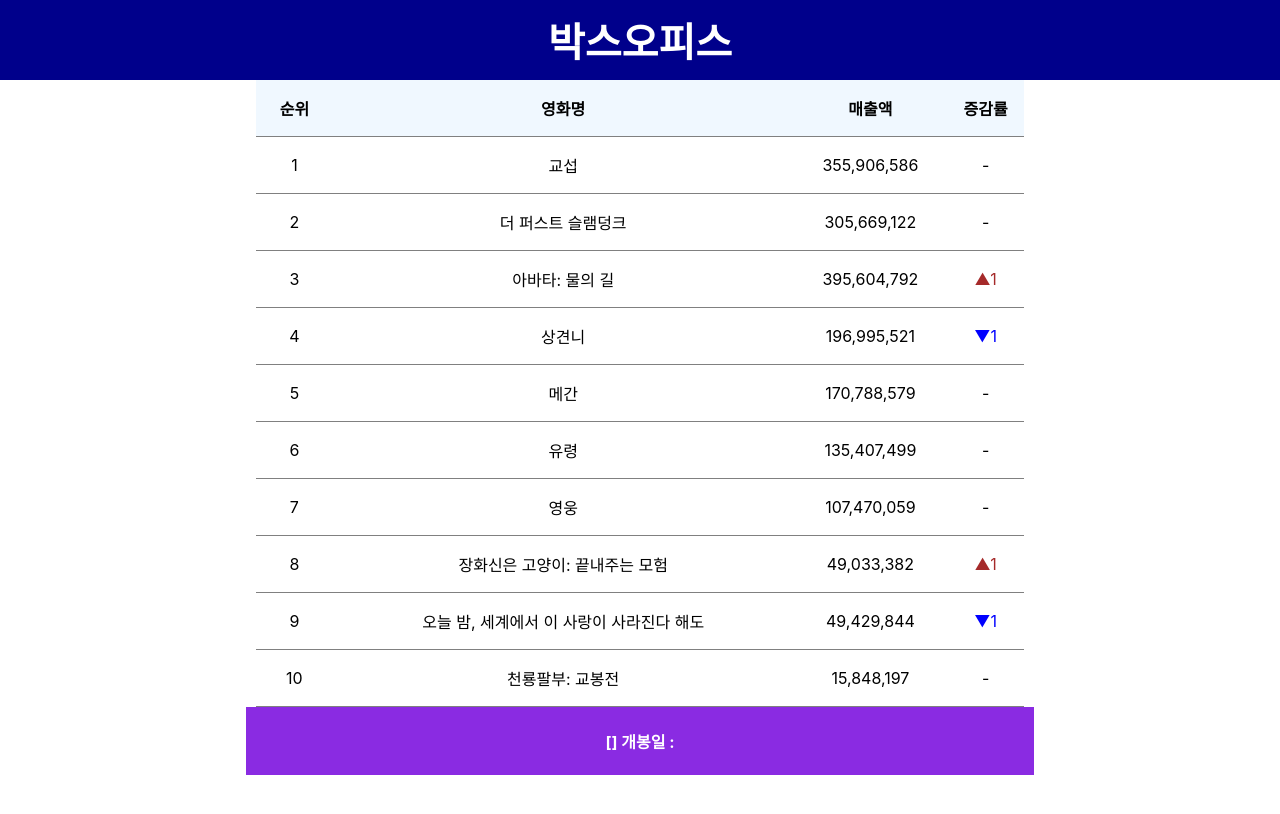
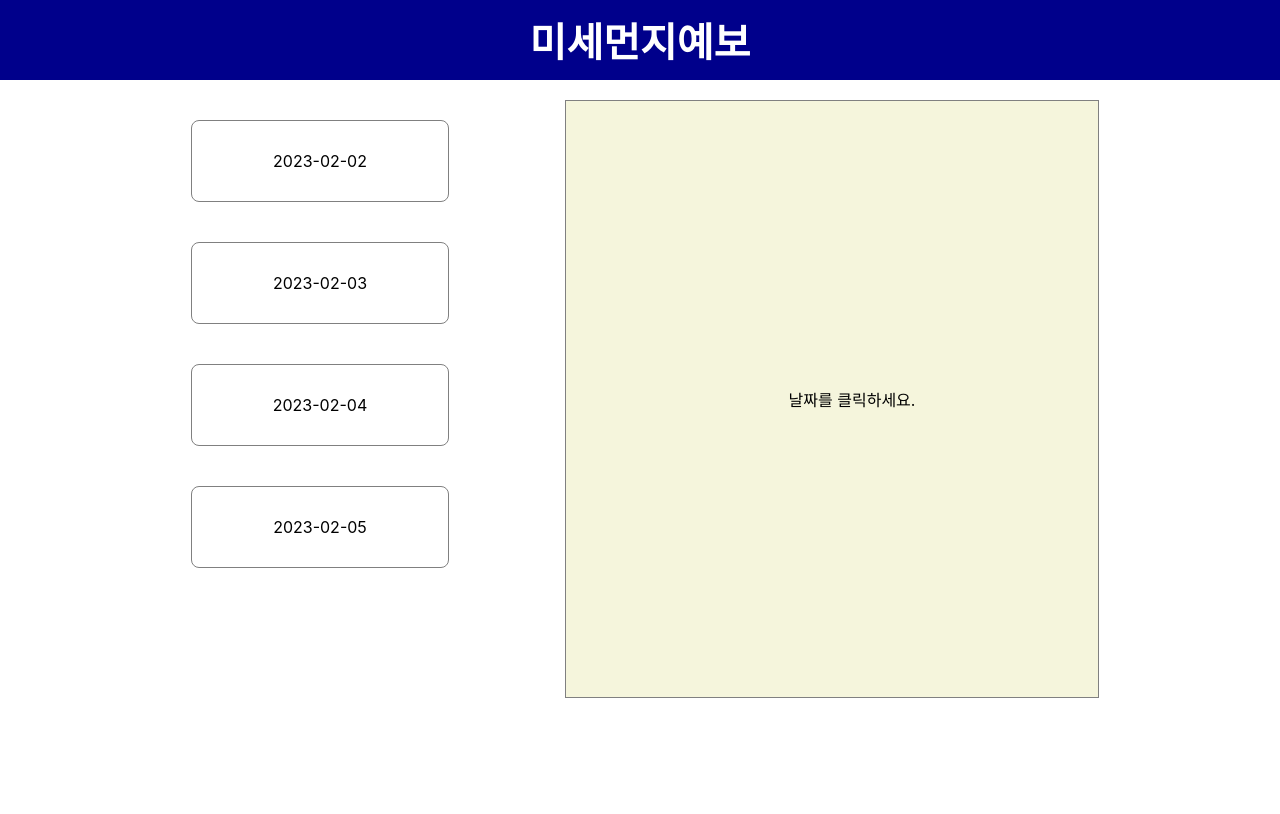
Before and after one commit to KimSangWook57/lecreact, a React (Create React App) app: page / in a window 1280 px wide. Shown: the top 814 px of the page. Built offline with nearby package versions, Linux system fonts and the light colour scheme.

Commit message:
미세먼지예보

```diff
--- /dev/null
+++ b/src/04/Frcst.css
@@ -0,0 +1,89 @@
+@keyframes blink-effect {
+    50% {
+      opacity: 0;
+    }
+  }
+
+.header {
+    /* 기본적으로 중간에 정렬 */
+    display: flex;           /* 디폴트 - row */
+    justify-content: center; /* 디폴트 = 가로축정렬 */
+    align-items: center;     /* 디폴트 - 세로축정렬 */
+    /* 가로와 세로 길이 조정 */
+    width: 100vw;
+    height: 10vh;
+    /* 추가사항 */
+    background-color: darkblue;
+    color: white;
+}
+
+h1 {
+    font-size: 5vh; /* 같이 줄어들도록 설정. */
+}
+
+.main {
+    display: flex;
+    justify-content: center;
+    align-items: top;
+    width: 100vw;
+    height: 90vh;
+
+}
+
+.mainbox1, .mainbox2 {
+    margin-top: 20px;
+    display: flex;
+}
+
+.mainbox1 {
+    width: 30vw;
+    height: 90vh;
+    flex-direction: column;
+    justify-content: top;
+    align-items: center;
+}
+
+.mainbox2 {
+    width: 50vw;
+    height: 90vh;
+    justify-content: center;
+    align-items: top;
+}
+
+.dtdiv1 {
+    display: flex;
+    justify-content: center;
+    align-items: center;
+    width: 20vw;
+    height: 10vh;
+    border: 1px solid gray;
+    border-radius: 8px;
+    margin: 20px;
+}
+
+.dtdiv1:hover, .dtdiv1:active {
+    background-color: gray;
+    color: red;
+    font-size: 20px;
+}
+
+.detail {
+    width: 80%;
+    height: 80%;
+    display: flex;
+    justify-content: center;
+    align-items: center;
+    border: 1px solid gray;
+    background-color: beige;
+    padding: 10px;
+}
+
+.detail > ul {
+    list-style-type: none;
+}
+
+.lired {
+    color: white;
+    background-color: red;
+    animation: blink-effect 1s step-end infinite;
+}
--- /dev/null
+++ b/src/04/Frcst.js
@@ -0,0 +1,100 @@
+import './Frcst.css';
+import { useState } from 'react';
+
+const Frcst = () => {
+    /* 공공데이터포털 : 한국환경공단_에어코리아_대기오염정보
+    frcstOneCn : 첫째날예보
+    frcstTwoCn : 둘째날예보
+    frcstThreeCn : 셋째날예보
+    frcstFourCn : 넷째날예보
+
+    frcstOneDt : 첫째날예보일시
+    frcstTwoDt : 둘째날예보일시
+    frcstThreeDt : 셋째날예보일시
+    frcstFourDt : 넷째날예보일시
+    */
+
+    // const [변수명, set함수명] = useState(초기값);
+    const [info, setInfo] = useState("날짜를 클릭하세요.");
+
+    const items = [
+        {
+        "frcstFourDt":"2023-02-05",
+        "frcstThreeDt":"2023-02-04",
+        "frcstTwoCn":"서울 : 낮음, 인천 : 낮음, 경기북부 : 낮음, 경기남부 : 낮음, 강원영서 : 낮음, 강원영동 : 낮음, 대전 : 낮음, 세종 : 낮음, 충남 : 낮음, 충북 : 낮음, 광주 : 낮음, 전북 : 낮음, 전남 : 낮음, 부산 : 낮음, 대구 : 낮음, 울산 : 낮음, 경북 : 낮음, 경남 : 낮음, 제주 : 낮음, 신뢰도 : 보통",
+        "gwthcnd":"2월 4일~5일은 중서부지역을 중심으로 국외 미세먼지가 유입되는 가운데 대기 정체로 축적되어 4일 인천· 경기남부·충남, 5일 인천·경기남부·충북·충남에서 미세먼지 농도가 '높음'일 것으로 예상됩니다.",
+        "frcstTwoDt":"2023-02-03",
+        "frcstFourCn":"서울 : 낮음, 인천 : 높음, 경기북부 : 낮음, 경기남부 : 높음, 강원영서 : 낮음, 강원영동 : 낮음, 대전 : 낮음, 세종 : 낮음, 충남 : 높음, 충북 : 높음, 광주 : 낮음, 전북 : 낮음, 전남 : 낮음, 부산 : 낮음, 대구 : 낮음, 울산 : 낮음, 경북 : 낮음, 경남 : 낮음, 제주 : 낮음, 신뢰도 : 보통",
+        "frcstThreeCn":"서울 : 낮음, 인천 : 높음, 경기북부 : 낮음, 경기남부 : 높음, 강원영서 : 낮음, 강원영동 : 낮음, 대전 : 낮음, 세종 : 낮음, 충남 : 높음, 충북 : 낮음, 광주 : 낮음, 전북 : 낮음, 전남 : 낮음, 부산 : 낮음, 대구 : 낮음, 울산 : 낮음, 경북 : 낮음, 경남 : 낮음, 제주 : 낮음, 신뢰도 : 보통",
+        "frcstOneDt":"2023-02-02",
+        "frcstOneCn":"서울 : 낮음, 인천 : 낮음, 경기북부 : 낮음, 경기남부 : 낮음, 강원영서 : 낮음, 강원영동 : 낮음, 대전 : 낮음, 세종 : 낮음, 충남 : 낮음, 충북 : 낮음, 광주 : 낮음, 전북 : 낮음, 전남 : 낮음, 부산 : 낮음, 대구 : 낮음, 울산 : 낮음, 경북 : 낮음, 경남 : 낮음, 제주 : 낮음, 신뢰도 : 높음",
+        "presnatnDt":"2023-01-30"
+        }
+        ]
+
+    let item = items[0]
+    // console.log(item);    // 오브젝트가 안에 들어간다.
+
+    const showInfo = (seldt) => {
+        // console.log(seldt);
+
+        let infoArray = [];
+
+        switch (seldt) {
+            case 1: infoArray = item.frcstOneCn.split(','); break;
+            case 2: infoArray = item.frcstTwoCn.split(','); break;
+            case 3: infoArray = item.frcstThreeCn.split(','); break;
+            case 4: infoArray = item.frcstFourCn.split(','); break;
+        }
+
+        // li 태그를 붙여주고, 키값을 백틱을 사용해서 붙여 주었다.
+        // case1
+        // infoArray = infoArray.map((i) => <li key={i + '-' + seldt}>{i}</li>
+        // case2
+        // 중괄호로 감싸주어야 자바스크립트 문법인 백틱을 사용할 수 있다.
+        // infoArray = infoArray.map((i) => <li key={`${i}-${seldt}`} className="lired">{i}</li>)
+        // case3
+        // 삼항연산자와 includes를 사용하여 높음에만 빨간색을 달아 준다.
+        // case1. 전체 부분에 빨강 적용.
+        // i.includes('높음') ?
+        // <li key={`${i}-${seldt}`} style={{color:'red'}}>{i}</li> :
+        // <li key={`${i}-${seldt}`} >{i}</li>
+        infoArray = infoArray.map((i) =>
+            <li key={`${i}-${seldt}`}>
+                <span>{i.split(':')[0]}</span>
+                {
+                i.includes('높음') ?
+                <span className="lired">{i.split(':')[1]}</span>
+                :
+                <span>{i.split(':')[1]}</span>
+                }
+            </li>
+        )
+        console.log(infoArray)
+        setInfo(infoArray);
+    }
+
+    return (
+         <>
+            <div className="header">
+                <h1>미세먼지예보</h1>
+            </div>
+            <div className="main">
+                <div className="mainbox1">
+                    <div className="dtdiv1" onClick={() => showInfo(1)}>{item.frcstOneDt}</div>
+                    <div className="dtdiv1" onClick={() => showInfo(2)}>{item.frcstTwoDt}</div>
+                    <div className="dtdiv1" onClick={() => showInfo(3)}>{item.frcstThreeDt}</div>
+                    <div className="dtdiv1" onClick={() => showInfo(4)}>{item.frcstFourDt}</div>
+                </div>
+                <div className="mainbox2">
+                    <div className="detail">
+                        <ul>{info}</ul>
+                    </div>
+
+                </div>
+            </div>
+         </>
+    ) ;
+}
+
+export default Frcst ;
--- a/src/App.js
+++ b/src/App.js
@@ -1,5 +1,6 @@
 import './App.css'; // css
-import Box from './02/Box';
+// import Box from './02/Box';
+import Frcst from './04/Frcst';
 
 // 사용자 정의 태그는 반드시 대문자로 시작할 것.
 // 앱은 반드시 리턴이 있어야 한다. return ();
@@ -7,7 +8,8 @@
 // 넣고 싶다면 빈 태그를 넣자.
 const App = () => {
   return (
-    <Box />
+    // <Box />
+    <Frcst />
   );
 }
 
```
